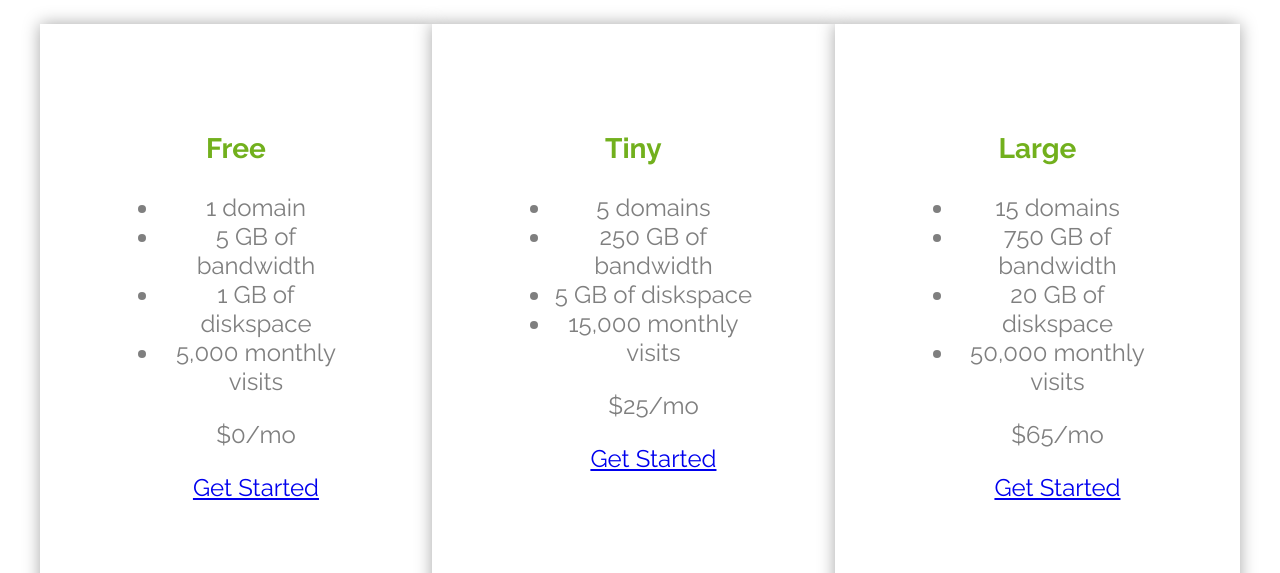
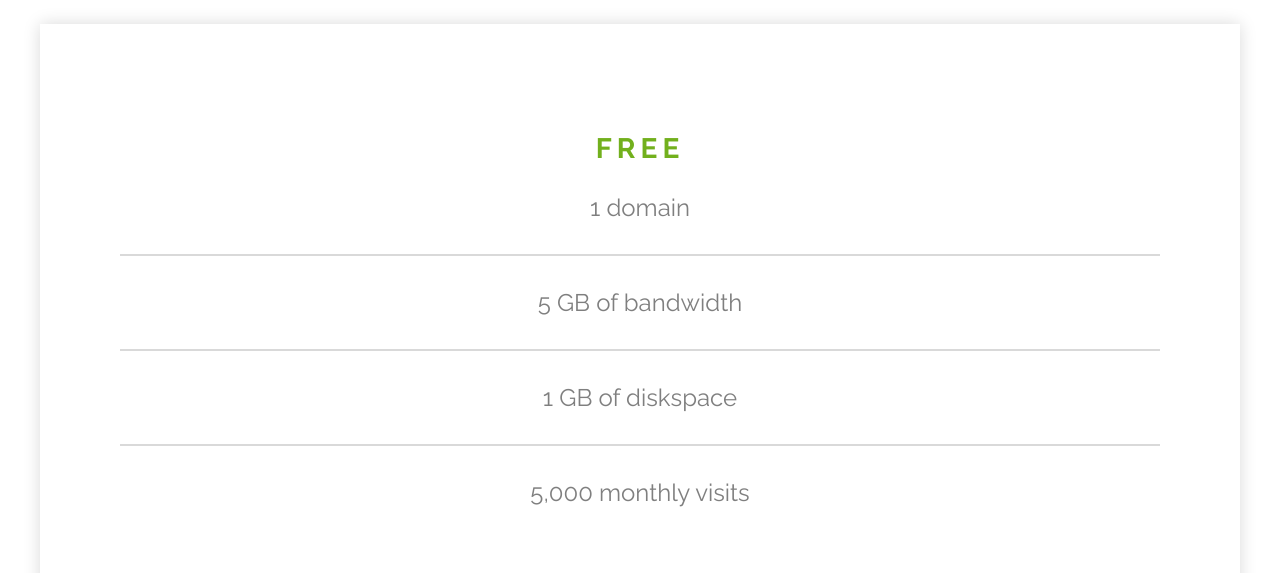
Before and after one commit to smarigowda/sassCourseByKP, a website: page src/pricing-table/pricing-table.html in a window 1280 px wide. Shown: the part 112-685 px from the top of the page. Drawn offline with Linux system fonts and the light colour scheme.

Commit message:
SAS-1 style in progress...

```diff
--- a/src/pricing-table/pricing-table.html
+++ b/src/pricing-table/pricing-table.html
@@ -32,7 +32,7 @@
                         <li class="price__list-item">5 GB of diskspace</li>
                         <li class="price__list-item">15,000 monthly visits</li>
                         <p class="price__cost">$25<span>/mo</span></p>
-                        <a href="#" class="button">Get Started</a>
+                        <a href="#" class="button button--accent">Get Started</a>
                     </ul>
             </div>
             <!-- Price Three -->
--- a/src/pricing-table/scss/pricing-table.scss
+++ b/src/pricing-table/scss/pricing-table.scss
@@ -2,7 +2,7 @@
 
 // Colors
 $white: #fff;
-$light-gray: rgba(0,0,0,.35);
+$light-gray: rgba(0,0,0,.15);
 $dark-gray: rgba(0,0,0,.5);
 $green: #72b01d;
 
@@ -48,12 +48,23 @@ h2 {
     text-transform: uppercase;
 }
 
+// Buttons
+.button {
+    display: inline-block;
+    padding: ($spacer * 2) ($spacer * 6);
+    text-decoration: none;
+    text-transform: uppercase;
+    border: solid 1px $clr-body;
+    background-color: $clr-body;
+    color: white;
+    font-weight: $fw-b;
+}
 .pricing {
     text-align: center;
 }
 
 .prices {
-    display: flex;
+    // display: flex;
     width: 95%;
     max-width: 1200px;
     margin: 0 auto;
@@ -65,5 +76,33 @@ h2 {
     padding: 5 * $spacer;
     &__title {
         color: $clr-accent;
+        letter-spacing: $ls;
+        text-transform: uppercase;
+    }
+    &__list {
+        margin: 0;
+        padding: 0;
+        list-style: none;
+    }
+    &__list-item {
+        &:not(:last-of-type)::after {
+            display: block;
+            content: '';
+            height: 2px;
+            background: $light-gray;
+            margin: ($spacer * 2) 0
+        }
+    }
+    &__cost {
+        font-size: $fs-xl;
+        font-weight: $fw-b;
+        color: $clr-accent;
+
+        span {
+            font: {
+                size:  $fs-body;
+                weight: $fw-l;
+            }
+        }
     }
 }
```
Also changed, not shown: src/css/pricing-table.css, 1 other file.
